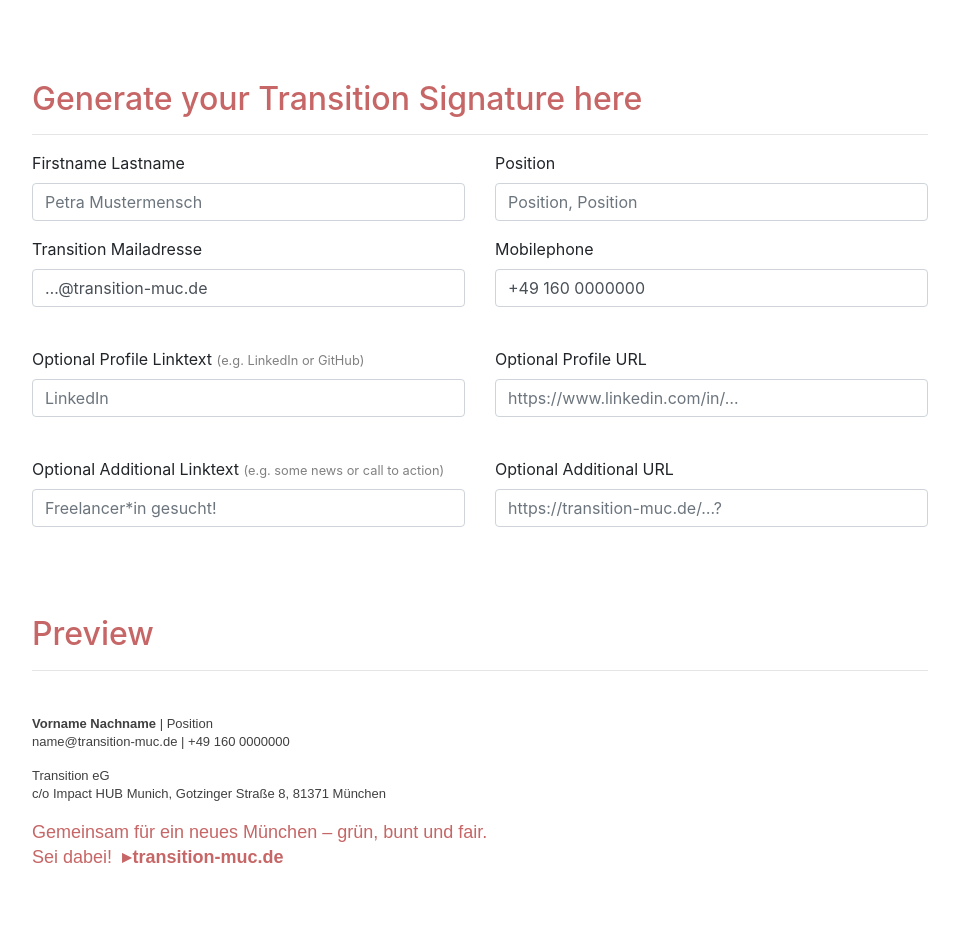
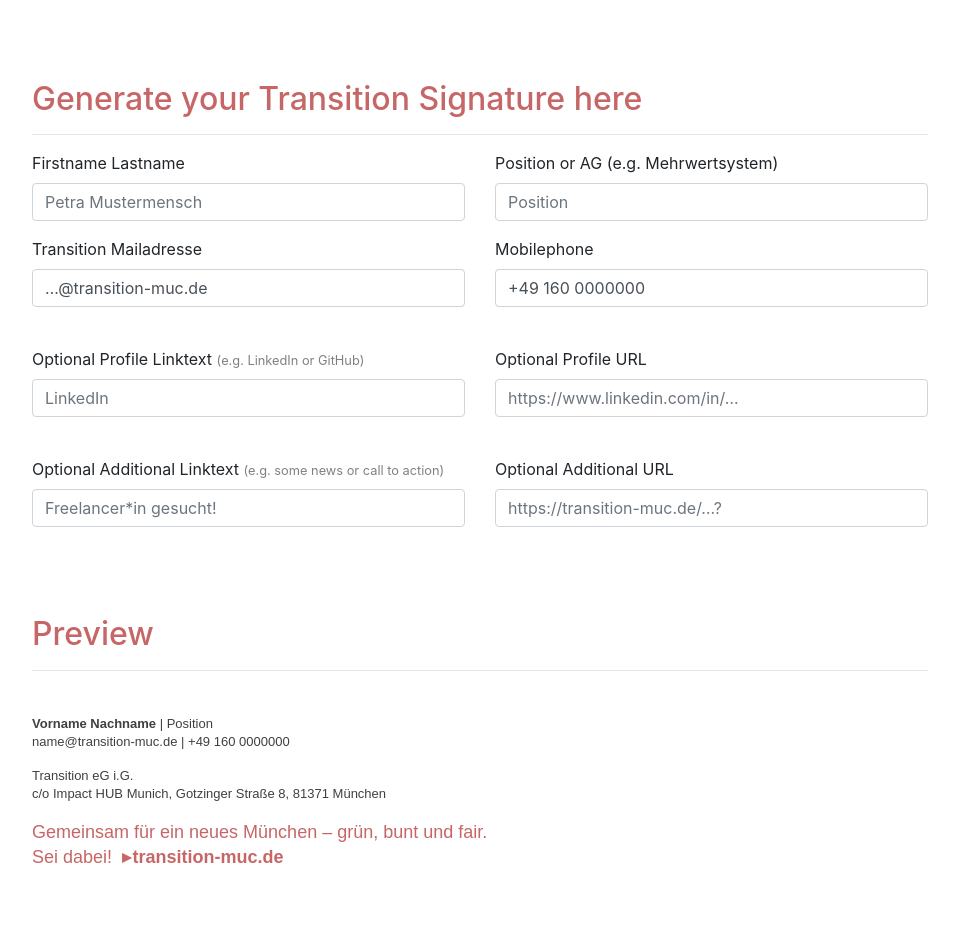
Before and after one commit to elbotho/transition-signature-generator, a plain HTML site: page index.html in a window 1280 px wide. Shown: the top 948 px of the page, without its empty margins (160-1119 px from the left). Drawn offline with nearby package versions, Linux system fonts and the light colour scheme.

Commit message:
Update index.html

```diff
--- a/index.html
+++ b/index.html
@@ -26,8 +26,8 @@
         <input type="text" id="name" class="form-control" placeholder="Petra Mustermensch">
     </div>
     <div class="form-group col">
-      <label for="position">Position</label>
-        <input type="text" id="position" class="form-control" placeholder="Position, Position">
+      <label for="position">Position or AG (e.g. Mehrwertsystem)</label>
+        <input type="text" id="position" class="form-control" placeholder="Position">
     </div>
   </div>
   <div class="row">
@@ -88,7 +88,7 @@
       <a style="color:#404040 !important; text-decoration: none !important;" href="mailto:name@transition-muc.de" data-id="exp-mail">name@transition-muc.de</a> |
       <a style="color:#404040 !important; text-decoration: none !important;" href="tel:+491600000000" data-id="exp-number">+49 160 0000000</a>
       <span data-id="exp-profile-wrapper" style="display: none;">| <a data-id="exp-profile-link" style="color:#c66666 !important; text-decoration: none !important;" href="">LinkedIn</a></span>
-      <p style="margin-bottom: 0"><a style="color:#404040 !important; text-decoration: none !important;" href="https://goo.gl/maps/z9PGW8fjpxu">Transition eG<br>c/o Impact HUB Munich, Gotzinger Straße 8, 81371 München</a></p>
+      <p style="margin-bottom: 0"><a style="color:#404040 !important; text-decoration: none !important;" href="https://goo.gl/maps/z9PGW8fjpxu">Transition eG i.G.<br>c/o Impact HUB Munich, Gotzinger Straße 8, 81371 München</a></p>
       <p style="max-width: 460px; margin-bottom: 0;"><a style="font-size: 18px; color: #c66666 !important; text-decoration: none;" title="Mehr erfahren auf transition-muc.de" href="https://transition-muc.de">Gemeinsam für ein neues München – grün, bunt und fair. Sei dabei!
 &nbsp;<b style="white-space: nowrap;">&#x25b8;&#x200A;transition-muc.de</b></a></p>
     </div>
```
